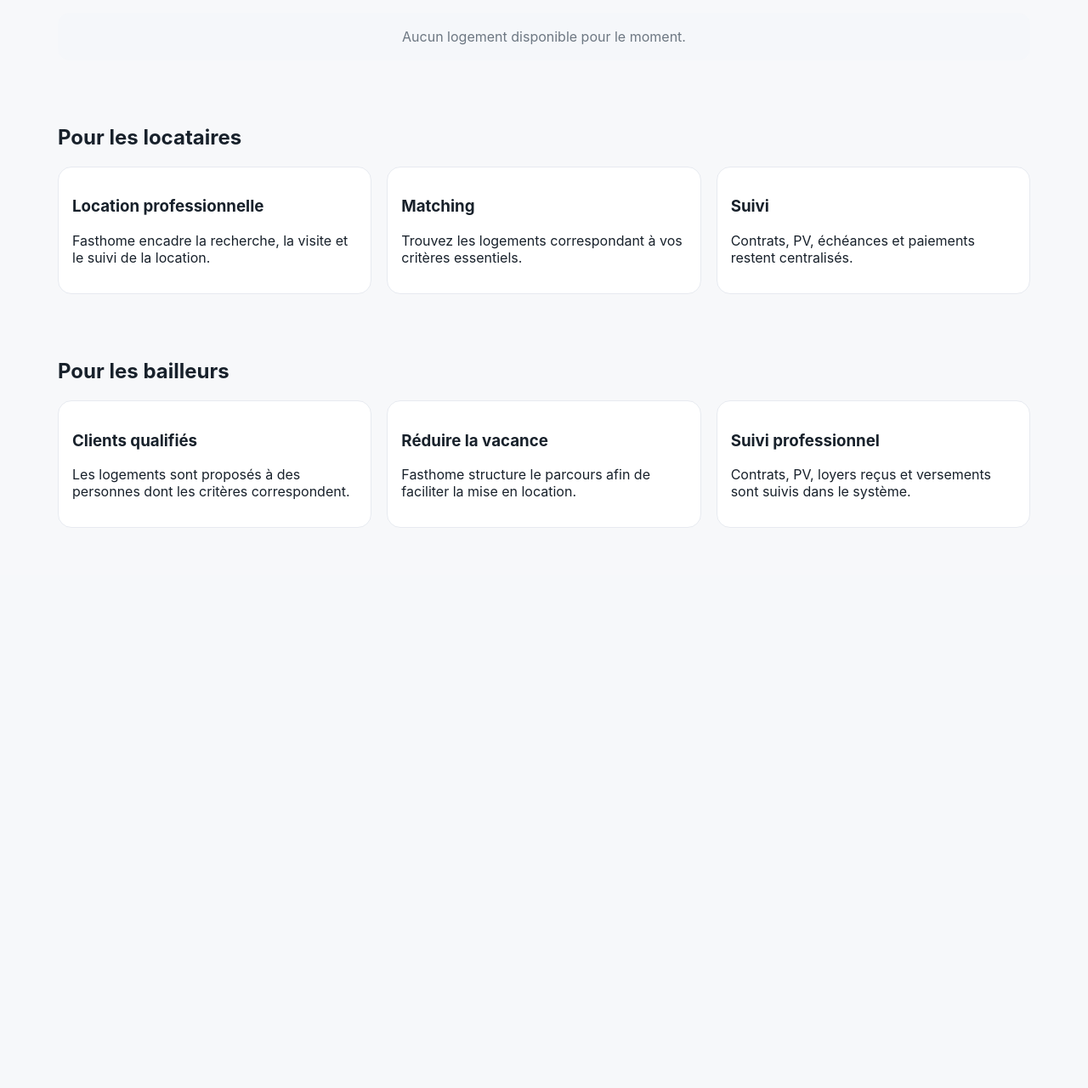
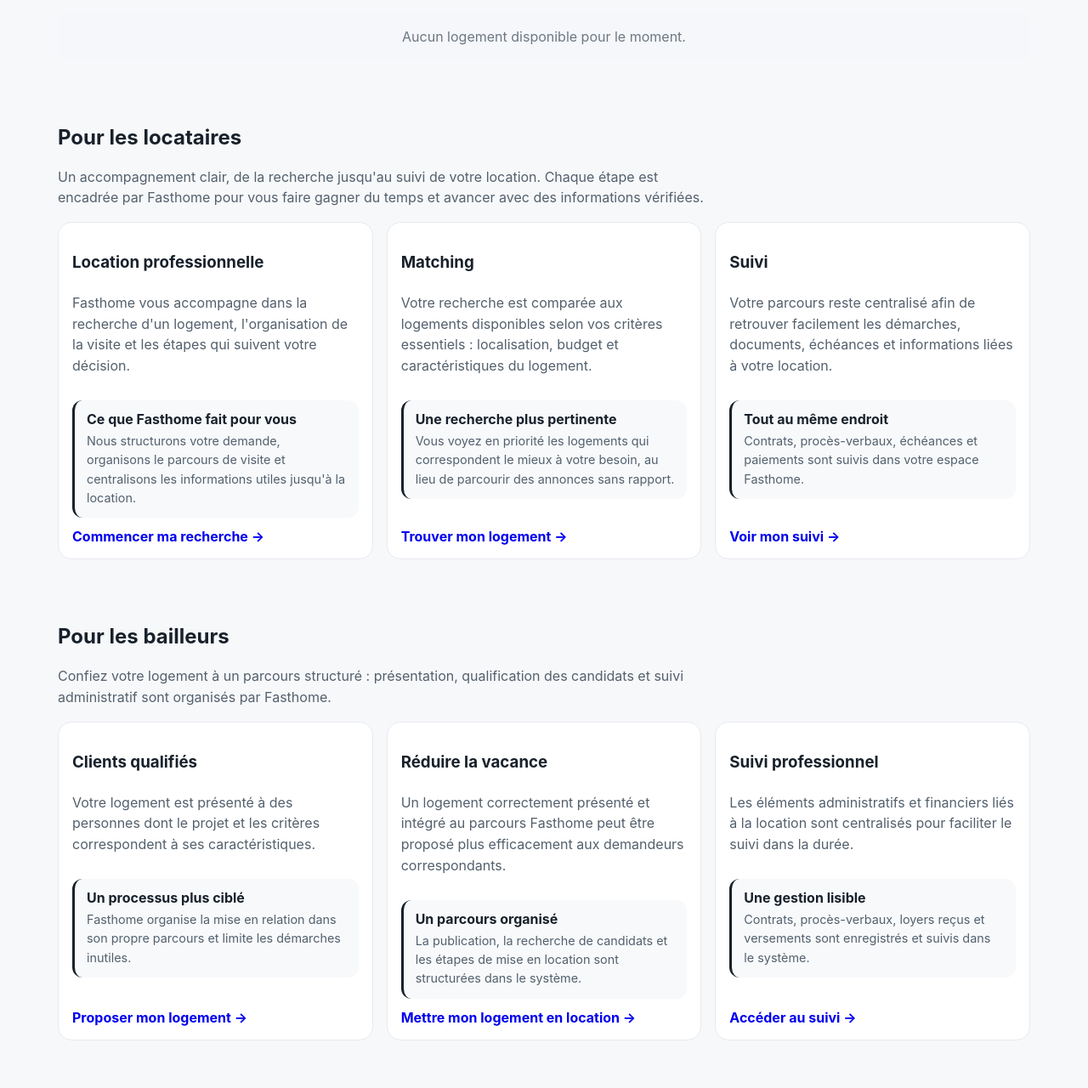
Before and after one commit to biggeff1/Fasthome, a Django app: page / in a window 1280 px wide. Shown: the part 407-1687 px from the top of the page at 85% size. Before the commit the page ends 1028 px from the top, so only its background shows below. Run offline with Django 4.2, Linux system fonts and the light colour scheme; data comes from the database, SQL or seed files in the repository; data that the repository does not hold is empty; parts of the project's set-up code (start-up, migrations or seed data) failed here and were passed over; some libraries are stand-ins or nearby versions.

Commit message:
Améliorer les parcours clients et bailleurs de l'accueil

```diff
--- a/templates/home.html
+++ b/templates/home.html
@@ -11,6 +11,20 @@
   .home-property-card .badge { font-size:.7rem; padding:4px 7px; }
   .home-property-card .btn { display:inline-block; margin-top:7px; padding:8px 10px; font-size:.78rem; border-radius:10px; }
   .home-empty { grid-column:1 / -1; margin:6px 0 0; padding:18px; text-align:center; border-radius:14px; background:#f5f7fa; }
+
+  .home-service-grid { display:grid; grid-template-columns:repeat(3,minmax(0,1fr)); gap:16px; }
+  .home-service-card { position:relative; height:100%; cursor:pointer; transition:transform .18s ease, box-shadow .18s ease, border-color .18s ease; }
+  .home-service-card:hover, .home-service-card:focus-within { transform:translateY(-2px); box-shadow:0 10px 28px rgba(0,0,0,.08); }
+  .home-service-card .card-body { height:100%; display:flex; flex-direction:column; }
+  .home-service-card h3 { margin-bottom:8px; }
+  .home-service-card p { color:#53606d; line-height:1.55; }
+  .home-service-link { margin-top:auto; padding-top:12px; font-weight:700; text-decoration:none; }
+  .home-service-details { margin-top:12px; padding:12px 14px; border-radius:12px; background:#f7f9fb; border-left:3px solid currentColor; }
+  .home-service-details strong { display:block; margin-bottom:5px; }
+  .home-service-details p { margin:0; font-size:.9rem; }
+  .home-section-intro { max-width:760px; margin:0 0 16px; color:#53606d; line-height:1.55; }
+
+  @media (max-width:767px) { .home-properties-grid,.home-service-grid { grid-template-columns:1fr; } }
   @media (min-width:768px) { .home-properties-grid { grid-template-columns:repeat(3,minmax(0,1fr)); gap:16px; } .home-property-card .photo { height:170px; } }
 </style>
 
@@ -44,16 +58,66 @@
     </div>
   </section>
 
-  <section class="section"><h2>Pour les locataires</h2><div class="grid">
-    <div class="card"><div class="card-body"><h3>Location professionnelle</h3><p>Fasthome encadre la recherche, la visite et le suivi de la location.</p></div></div>
-    <div class="card"><div class="card-body"><h3>Matching</h3><p>Trouvez les logements correspondant à vos critères essentiels.</p></div></div>
-    <div class="card"><div class="card-body"><h3>Suivi</h3><p>Contrats, PV, échéances et paiements restent centralisés.</p></div></div>
-  </div></section>
+  <section class="section">
+    <h2>Pour les locataires</h2>
+    <p class="home-section-intro">Un accompagnement clair, de la recherche jusqu'au suivi de votre location. Chaque étape est encadrée par Fasthome pour vous faire gagner du temps et avancer avec des informations vérifiées.</p>
+    <div class="home-service-grid">
+      <article class="card home-service-card">
+        <div class="card-body">
+          <h3>Location professionnelle</h3>
+          <p>Fasthome vous accompagne dans la recherche d'un logement, l'organisation de la visite et les étapes qui suivent votre décision.</p>
+          <div class="home-service-details"><strong>Ce que Fasthome fait pour vous</strong><p>Nous structurons votre demande, organisons le parcours de visite et centralisons les informations utiles jusqu'à la location.</p></div>
+          <a class="home-service-link" href="/matching/">Commencer ma recherche →</a>
+        </div>
+      </article>
+      <article class="card home-service-card">
+        <div class="card-body">
+          <h3>Matching</h3>
+          <p>Votre recherche est comparée aux logements disponibles selon vos critères essentiels : localisation, budget et caractéristiques du logement.</p>
+          <div class="home-service-details"><strong>Une recherche plus pertinente</strong><p>Vous voyez en priorité les logements qui correspondent le mieux à votre besoin, au lieu de parcourir des annonces sans rapport.</p></div>
+          <a class="home-service-link" href="/matching/">Trouver mon logement →</a>
+        </div>
+      </article>
+      <article class="card home-service-card">
+        <div class="card-body">
+          <h3>Suivi</h3>
+          <p>Votre parcours reste centralisé afin de retrouver facilement les démarches, documents, échéances et informations liées à votre location.</p>
+          <div class="home-service-details"><strong>Tout au même endroit</strong><p>Contrats, procès-verbaux, échéances et paiements sont suivis dans votre espace Fasthome.</p></div>
+          <a class="home-service-link" href="/dashboard/">Voir mon suivi →</a>
+        </div>
+      </article>
+    </div>
+  </section>
 
-  <section class="section"><h2>Pour les bailleurs</h2><div class="grid">
-    <div class="card"><div class="card-body"><h3>Clients qualifiés</h3><p>Les logements sont proposés à des personnes dont les critères correspondent.</p></div></div>
-    <div class="card"><div class="card-body"><h3>Réduire la vacance</h3><p>Fasthome structure le parcours afin de faciliter la mise en location.</p></div></div>
-    <div class="card"><div class="card-body"><h3>Suivi professionnel</h3><p>Contrats, PV, loyers reçus et versements sont suivis dans le système.</p></div></div>
-  </div></section>
+  <section class="section">
+    <h2>Pour les bailleurs</h2>
+    <p class="home-section-intro">Confiez votre logement à un parcours structuré : présentation, qualification des candidats et suivi administratif sont organisés par Fasthome.</p>
+    <div class="home-service-grid">
+      <article class="card home-service-card">
+        <div class="card-body">
+          <h3>Clients qualifiés</h3>
+          <p>Votre logement est présenté à des personnes dont le projet et les critères correspondent à ses caractéristiques.</p>
+          <div class="home-service-details"><strong>Un processus plus ciblé</strong><p>Fasthome organise la mise en relation dans son propre parcours et limite les démarches inutiles.</p></div>
+          <a class="home-service-link" href="/properties/create/">Proposer mon logement →</a>
+        </div>
+      </article>
+      <article class="card home-service-card">
+        <div class="card-body">
+          <h3>Réduire la vacance</h3>
+          <p>Un logement correctement présenté et intégré au parcours Fasthome peut être proposé plus efficacement aux demandeurs correspondants.</p>
+          <div class="home-service-details"><strong>Un parcours organisé</strong><p>La publication, la recherche de candidats et les étapes de mise en location sont structurées dans le système.</p></div>
+          <a class="home-service-link" href="/properties/create/">Mettre mon logement en location →</a>
+        </div>
+      </article>
+      <article class="card home-service-card">
+        <div class="card-body">
+          <h3>Suivi professionnel</h3>
+          <p>Les éléments administratifs et financiers liés à la location sont centralisés pour faciliter le suivi dans la durée.</p>
+          <div class="home-service-details"><strong>Une gestion lisible</strong><p>Contrats, procès-verbaux, loyers reçus et versements sont enregistrés et suivis dans le système.</p></div>
+          <a class="home-service-link" href="/dashboard/">Accéder au suivi →</a>
+        </div>
+      </article>
+    </div>
+  </section>
 </main>
 {% endblock %}
```
